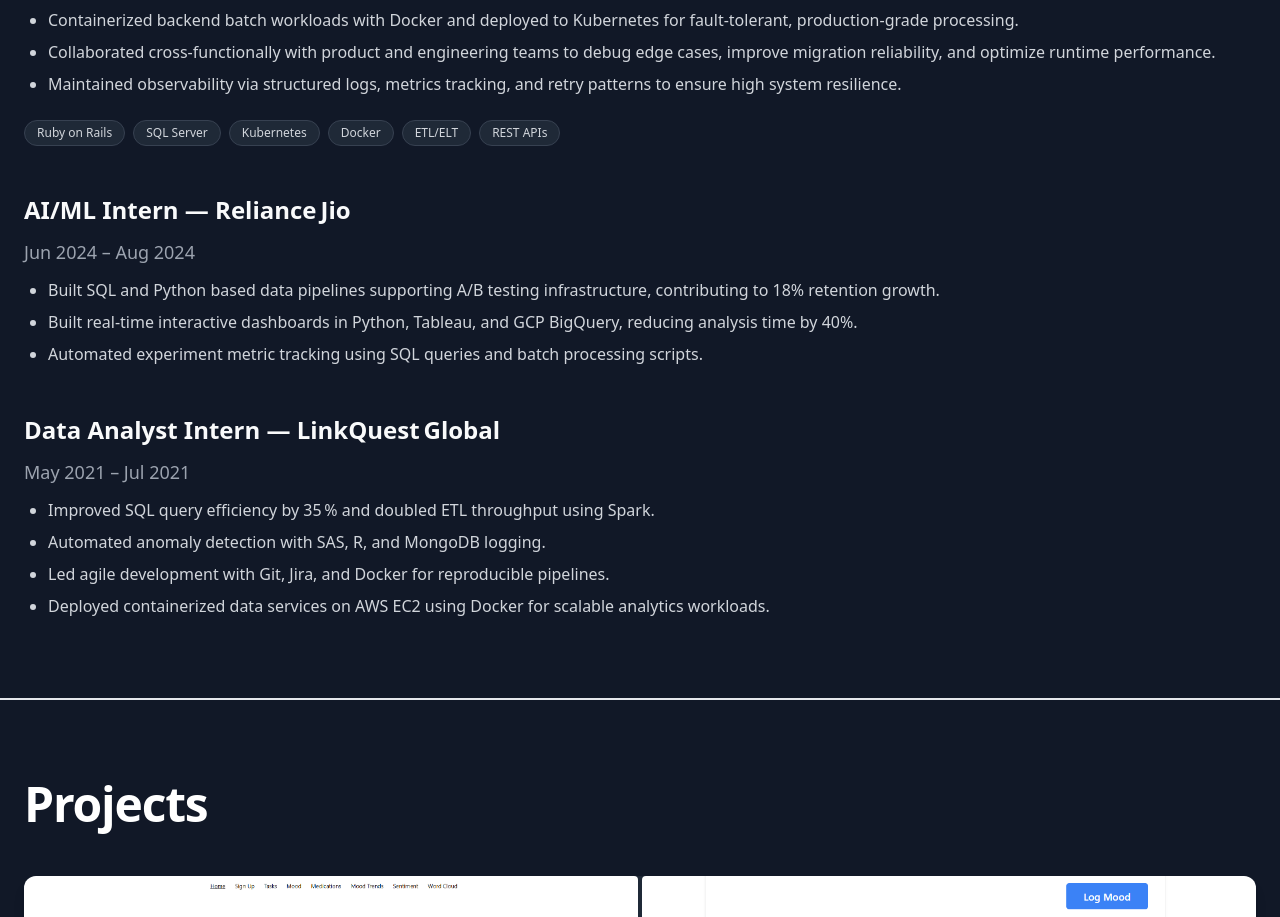
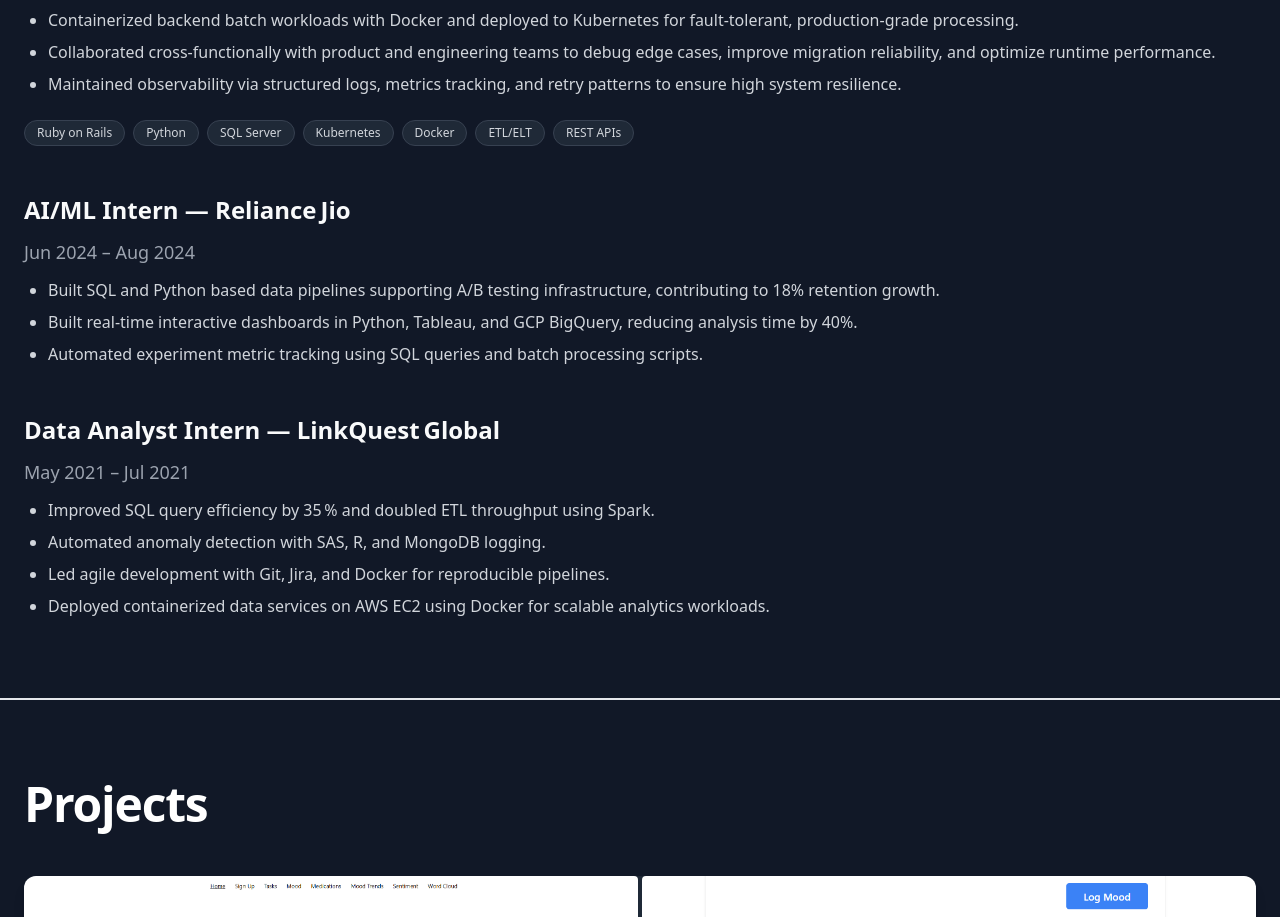
Before and after one commit to Mrinmayi03/MrinmayiKatti_Portfolio, a React (Vite) app: page / in a window 1280 px wide. Shown: the part 1308-2225 px from the top of the page. Built offline with nearby package versions, Linux system fonts and the light colour scheme.

Commit message:
Updated current Loxo experience.

```diff
--- a/src/components/Experience.tsx
+++ b/src/components/Experience.tsx
@@ -14,7 +14,7 @@
       'Collaborated cross-functionally with product and engineering teams to debug edge cases, improve migration reliability, and optimize runtime performance.',
       'Maintained observability via structured logs, metrics tracking, and retry patterns to ensure high system resilience.',
     ],
-    tech: ['Ruby on Rails', 'SQL Server', 'Kubernetes', 'Docker', 'ETL/ELT', 'REST APIs'],
+    tech: ['Ruby on Rails', 'Python', 'SQL Server', 'Kubernetes', 'Docker', 'ETL/ELT', 'REST APIs'],
     },
     {
       company: 'Reliance Jio',
```
